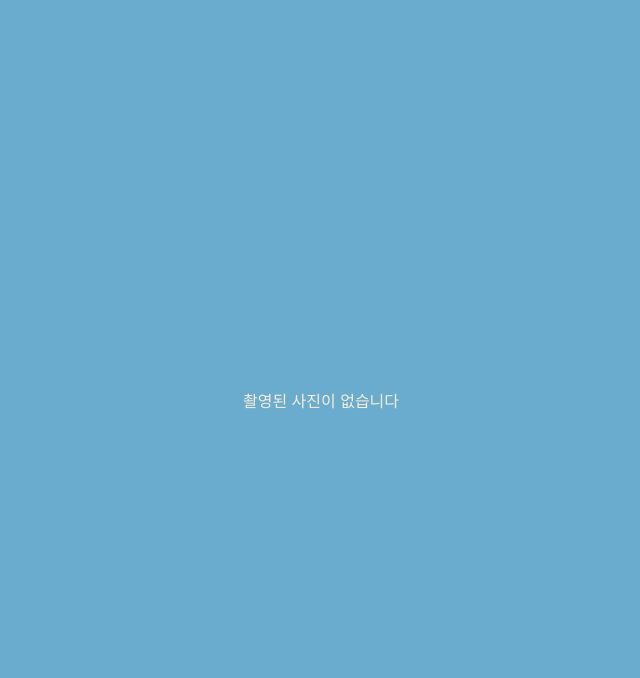
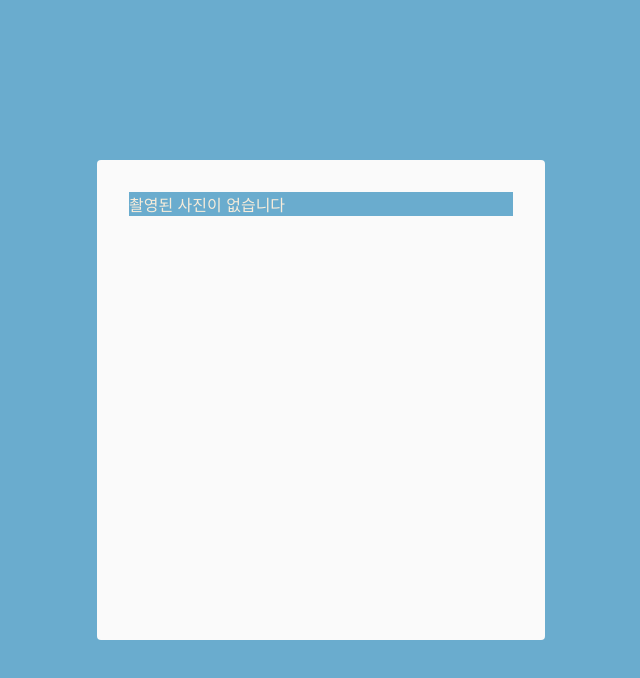
Before and after one commit to dpqlsn/Chamna, a Next.js app in the folder chamna/: page /deco in a window 1280 px wide. Shown: the top 678 px of the page, without its empty margins (319-959 px from the left). Built offline with nearby package versions, Linux system fonts and the light colour scheme; a web font is replaced by a local one.

Commit message:
docs :: 프레임 안에 사진 넣기

```diff
--- a/chamna/src/ui/deco/index.tsx
+++ b/chamna/src/ui/deco/index.tsx
@@ -11,11 +11,13 @@ export default function Deco() {
 
     return (
         <_.Container>
+            <_.Frame>
                 {capture ? (
-        <img src={capture} alt="captured" style={{ width: '100%', height: '100vh', objectFit: 'contain' }} />
+                    <_.Img src={capture} alt="captured" />
                 ) : (
                     <div>촬영된 사진이 없습니다</div>
                 )}
+            </_.Frame>
         </_.Container>
     );
 }
--- a/chamna/src/ui/deco/style.ts
+++ b/chamna/src/ui/deco/style.ts
@@ -3,7 +3,24 @@ import styled from "@emotion/styled";
 export const Container = styled.div`
   display: flex;
   justify-content: center;
-  gap: 3.5rem;
   width: 100%;
   max-height: 100vh;
 `;
+
+export const Frame = styled.div`
+  justify-content: center;
+  width: 35%;
+  height: 60vh;
+  background-color: #FAFAFA;
+  border-radius: 4px;
+  gap: 1rem;
+  padding: 2rem;
+  overflow: hidden;
+`;
+
+export const Img = styled.img`
+  width: 100%;
+  height: 45vh;
+  object-fit: contain;
+  background-color: transparent;
+`;
--- a/chamna/src/ui/main/style.ts
+++ b/chamna/src/ui/main/style.ts
@@ -48,8 +48,6 @@ export const Frame = styled.div`
   gap: 1rem;
   color: #75685B;
   padding: 1.25rem;
-  box-shadow: 0 6px 18px rgba(0,0,0,0.06);
-  border: 1px solid rgba(0,0,0,0.04);
   overflow: hidden;
 
   > img {
```
Lines whose indentation alone changed are shown as unchanged.
